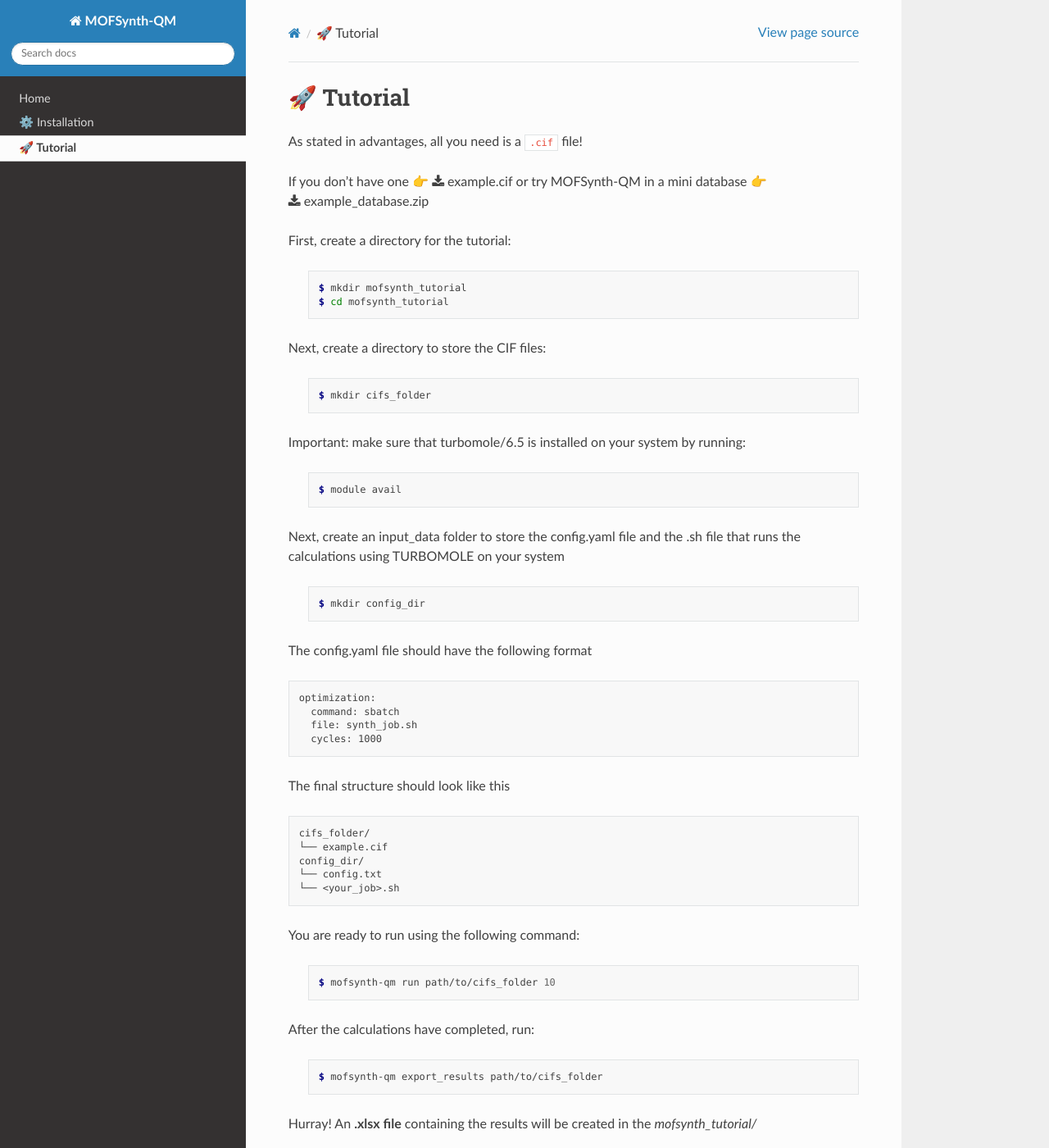
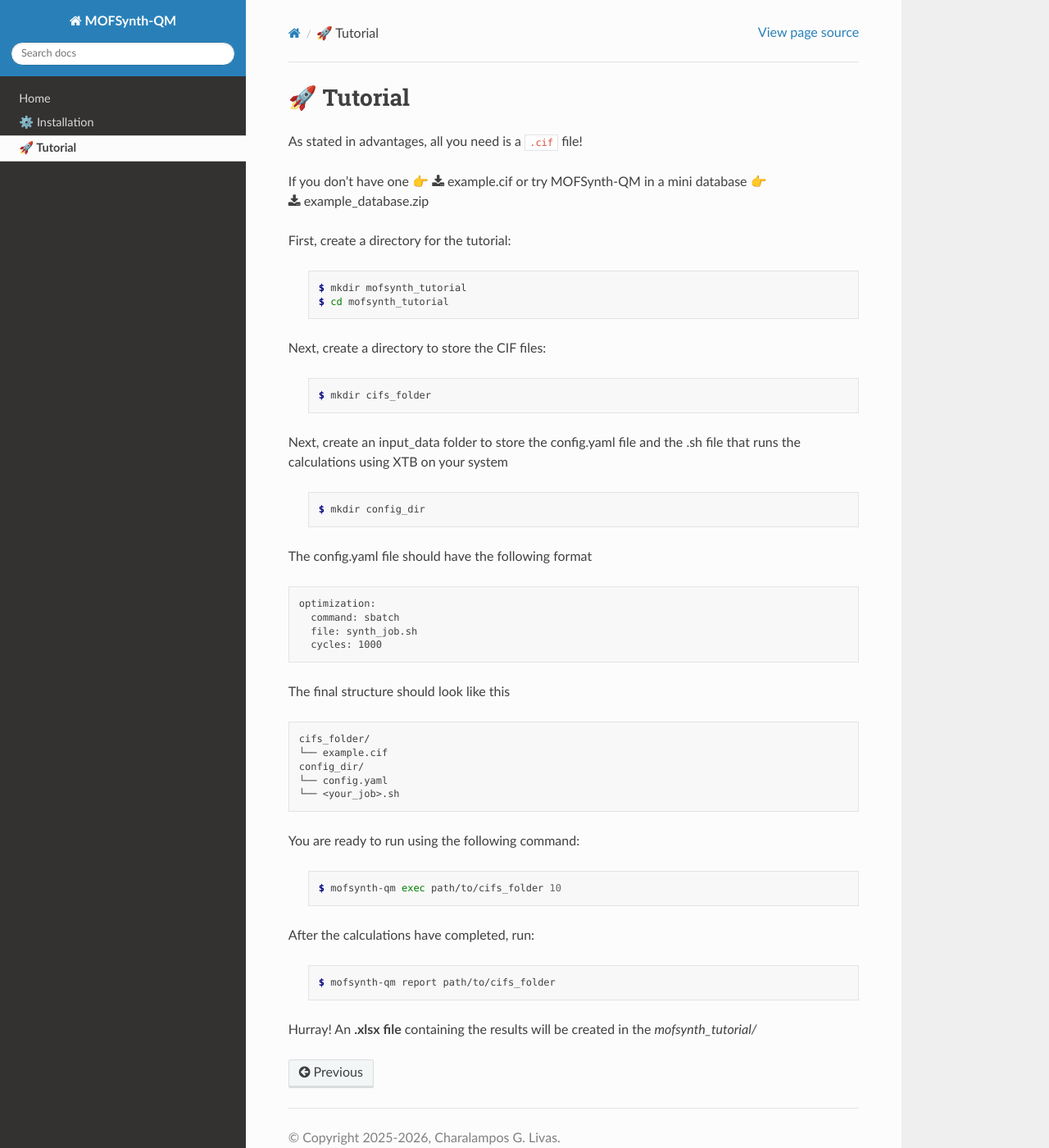
Before and after one commit to livaschar/mofsynth_qm, a Sphinx documentation site: the page built from docs/source/tutorial.rst, in a window 1280 px wide and 1400 px high. Shown: the whole window at 82% size. Built offline with Sphinx 7.4.7 and the Read the Docs theme 3.1.0, drawn with Linux system fonts in a browser that asks for light colours; the version number is read from the project's files by our own code.

Commit message:
Update tutorial.rst

```diff
--- a/docs/source/tutorial.rst
+++ b/docs/source/tutorial.rst
@@ -21,14 +21,8 @@ Next, create a directory to store the CIF files:
 
         $ mkdir cifs_folder
 
-Important: make sure that turbomole/6.5 is installed on your system by running:
-
-    .. code-block:: console
-
-        $ module avail
-
 Next, create an input_data folder to store the config.yaml file and the .sh file
-that runs the calculations using TURBOMOLE on your system
+that runs the calculations using XTB on your system
 
     .. code-block:: console
 
@@ -50,20 +44,20 @@ The final structure should look like this
    cifs_folder/
    └── example.cif
    config_dir/
-   └── config.txt
+   └── config.yaml
    └── <your_job>.sh
 
 You are ready to run using the following command:
 
     .. code-block:: console
 
-        $ mofsynth-qm run path/to/cifs_folder 10
+        $ mofsynth-qm exec path/to/cifs_folder 10
 
 
 After the calculations have completed, run:
 
     .. code-block:: console
 
-        $ mofsynth-qm export_results path/to/cifs_folder
+        $ mofsynth-qm report path/to/cifs_folder
 
 Hurray! An **.xlsx file** containing the results will be created in the *mofsynth_tutorial/*
```
